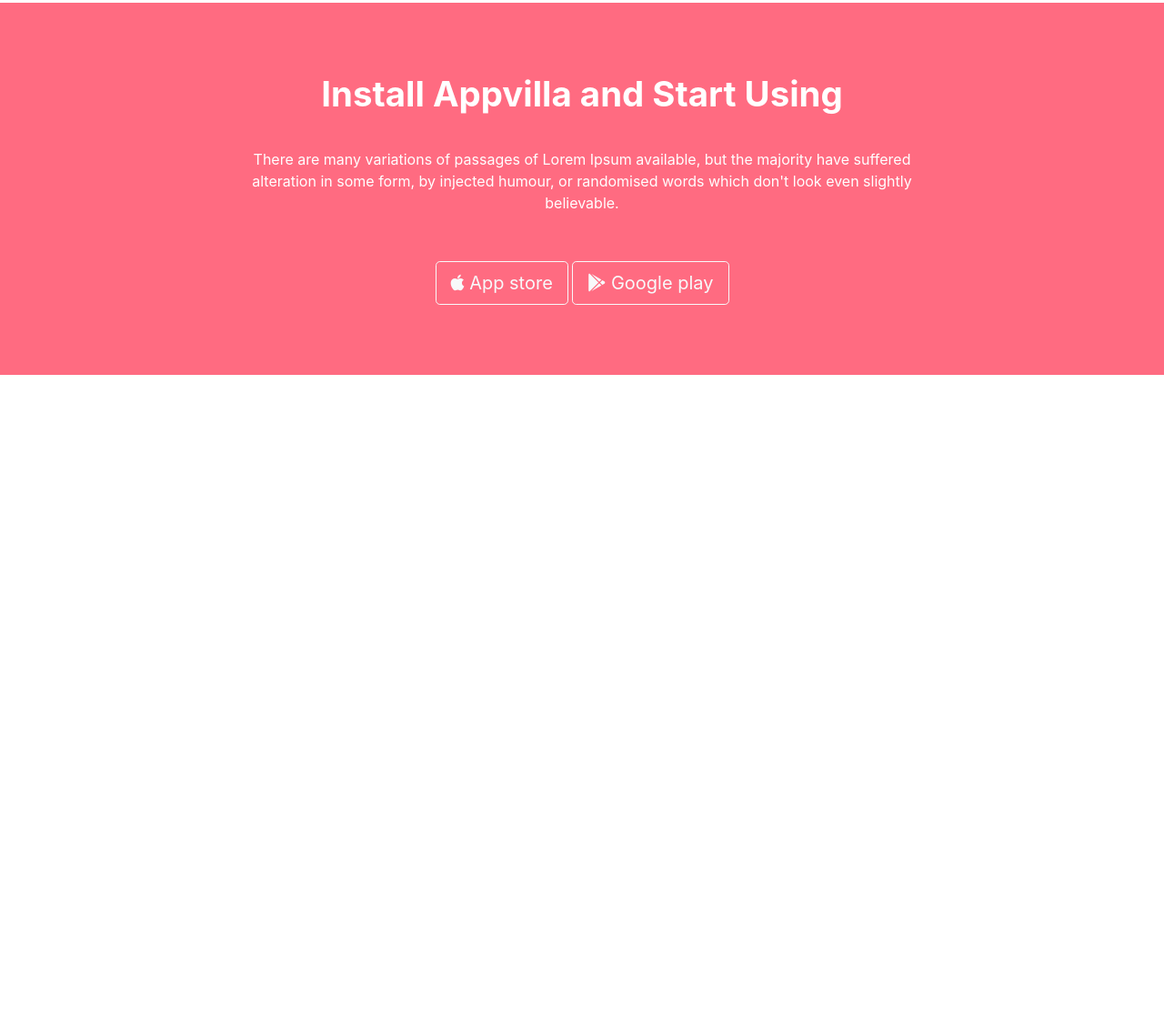
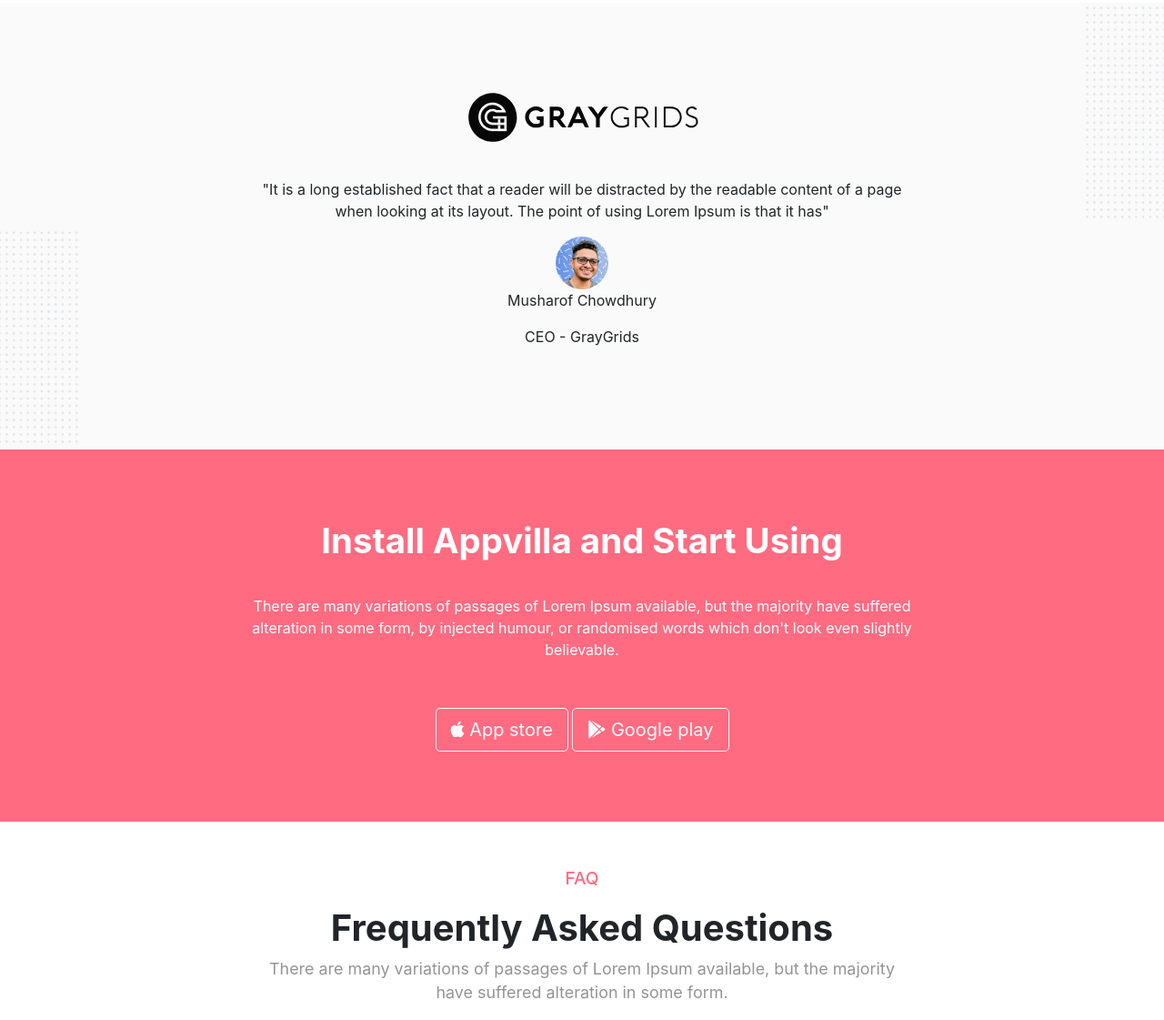
Before and after one commit to madan3242/Appvilla, a plain HTML site: page index.html in a window 1280 px wide. Shown: the part 5132-6253 px from the top of the page at 91% size. Before the commit the page ends 5544 px from the top, so only its background shows below. Drawn offline with nearby package versions, Linux system fonts and the light colour scheme.

Commit message:
testimonial

```diff
--- a/assets/css/style.css
+++ b/assets/css/style.css
@@ -15,19 +15,19 @@
 }
 
 
-.container-2, .pricing{
+.container-2, .pricing , .testimonial{
     background-color: hsl(0,0%,98%);
 }
-.container-2 .p-top, .pricing .p-top , .team .p-top{
+.container-2 .p-top, .pricing .p-top , .team .p-top , .faq .p-top{
     color: hsl(351,100%,71%);
     font-size: 1.2em;
     font-weight: 500;
 }
-.container-2 h2 , .pricing h2 , .team h2{
+.container-2 h2 , .pricing h2 , .team h2 , .faq h2{
     font-size: 2.5em;
     font-weight: 700;
 }
-.container-2 .p-bottom , .pricing .p-bottom , .team .p-bottom{
+.container-2 .p-bottom , .pricing .p-bottom , .team .p-bottom , .faq .p-bottom{
     color: hsl(0,0%,58%);
     font-size: 1.12em;
 }
@@ -67,7 +67,7 @@
     font-size: 1em;
     font-weight: 600;
 }
-.overview-2 , .team-2{
+.overview-2 , .team-2 {
     background-color: hsl(351,100%,71%);
     color: #fff;
     padding: 6% 0;
@@ -114,6 +114,34 @@
 .team .col-lg-4{
     margin: 5% 0;
 }
+.testimonial{
+    padding: 15% 0;
+    position: relative;
+    overflow: hidden;
+}
+.testimonial .testimonial-brand{
+    width: 20%;
+    margin-bottom: 5%;
+}
+.testimonial .testimonial-brand-1{
+    width: 35.2%;
+}
+.testimonial .testimonial-img{
+    width: 8%;
+    border-radius: 50%;
+}
+.testimonial .testi-1{
+    position: absolute;
+    width: 15%;
+    right: -100px;
+    top: 0px;
+}
+.testimonial .testi-2{
+    position: absolute;
+    width: 15%;
+    left: -100px;
+    bottom: 0px;
+}
 @media screen and (max-width : 540px) {
     body{
         text-align: center;
--- a/index.html
+++ b/index.html
@@ -382,55 +382,48 @@
                 </div>
             </div>
         </div>
-        <!-- <div class="container">
+
+    </section>
+    <section class="testimonial py-5">
+        <div class="container">
             <div class="row">
-                <div class="col-lg-10 mx-auto">
-                    <div id="carouselExampleIndicators" class="carousel slide" data-ride="carousel">
-                        <ol class="carousel-indicators">
-                          <li data-target="#carouselExampleIndicators" data-slide-to="0" class="active"></li>
-                          <li data-target="#carouselExampleIndicators" data-slide-to="1"></li>
-                          <li data-target="#carouselExampleIndicators" data-slide-to="2"></li>
-                        </ol>
+                <div class="col-lg-8 mx-auto py-5 text-center">
+                    <div id="testimonialSlidesOnly" class="carousel slide" data-ride="carousel" data-interval="1500">
                         <div class="carousel-inner">
                           <div class="carousel-item active">
-                            <div class="card d-block w-100 text-center">
-                                <div class="card-body">
-                                    <img class="w-25" src="./assets/images/testimonial/brand1.svg" alt="">
-                                    <p>"It is a long established fact that a reader will be distracted by the readable content of a page when looking at its layout. The point of using Lorem Ipsum is that it has"</p>
-                                    <img class="rounded w-25" src="./assets/images/testimonial/testi1.jpg" alt="">
-                                    <p>Musharof Chowdhury</p>
-                                    <p>CEO - GrayGrids</p>
-                                </div>
+                            <div class="d-block w-100">
+                                <img class="testimonial-brand testimonial-brand-1" src="./assets/images/testimonial/brand1.svg" alt="">
+                                <p>"It is a long established fact that a reader will be distracted by the readable content of a page when looking at its layout. The point of using Lorem Ipsum is that it has"</p>
+                                <img class="testimonial-img" src="./assets/images/testimonial/testi1.jpg" alt="">
+                                <p>Musharof Chowdhury</p>
+                                <p>CEO - GrayGrids</p>
                             </div>
                           </div>
                           <div class="carousel-item">
-                            <div class=" d-block w-100 text-center">
-                                <div class="">
-                                    <img class="w-100" src="./assets/images/testimonial/brand2.svg" alt="">
-                                    <p>"It is a long established fact that a reader will be distracted by the readable content of a page when looking at its layout. The point of using Lorem Ipsum is that it has"</p>
-                                    <img class="rounded w-25" src="./assets/images/testimonial/testi2.jpg" alt="">
-                                    <p>Naimur Rahman</p>
-                                    <p>CEO - WpthemesGrid</p>
-                                </div>
+                            <div class="d-block w-100">
+                                <img class="testimonial-brand" src="./assets/images/testimonial/brand3.svg" alt="">
+                                <p>"It is a long established fact that a reader will be distracted by the readable content of a page when looking at its layout. The point of using Lorem Ipsum is that it has"</p>
+                                <img class="testimonial-img" src="./assets/images/testimonial/testi3.jpg" alt="">
+                                <p>Musharof Chowdhury</p>
+                                <p>CEO - GrayGrids</p>
                             </div>
                           </div>
                           <div class="carousel-item">
-                            <div class="card d-block w-100 text-center">
-                                <div class="card-body">
-                                    <img class="w-100" src="./assets/images/testimonial/brand3.svg" alt="">
-                                    <p>"It is a long established fact that a reader will be distracted by the readable content of a page when looking at its layout. The point of using Lorem Ipsum is that it has"</p>
-                                    <img class="rounded w-25" src="./assets/images/testimonial/testi3.jpg" alt="">
-                                    <p>Naimur Rahman</p>
-                                    <p>CEO - WpthemesGrid</p>
-                                </div>
+                            <div class="d-block w-100">
+                                <img class="testimonial-brand" src="./assets/images/testimonial/brand2.svg" alt="">
+                                <p>"It is a long established fact that a reader will be distracted by the readable content of a page when looking at its layout. The point of using Lorem Ipsum is that it has"</p>
+                                <img class="testimonial-img" src="./assets/images/testimonial/testi2.jpg" alt="">
+                                <p>Musharof Chowdhury</p>
+                                <p>CEO - GrayGrids</p>
                             </div>
                           </div>
                         </div>
                       </div>
                 </div>
+                <img class="testi-1" src="./assets/images/testimonial/testi-patern.svg" alt="">
+                <img class="testi-2" src="./assets/images/testimonial/testi-patern.svg" alt="">
             </div>
-
-        </div> -->
+        </div>
     </section>
     <section class="container-fluid team-2">
         <div class="container">
@@ -445,5 +438,19 @@
             </div>
         </div>
     </section>
+
+    <section class="faq">
+        <div class="container">
+            <div class="row pt-5">
+                <div class="col-lg-8 mx-auto text-center">
+                    <p class="p-top">FAQ</p>
+                    <h2>Frequently Asked Questions</h2>
+                    <p class="p-bottom">There are many variations of passages of Lorem Ipsum available, but the majority have suffered alteration in some form.</p>
+                </div>
+            </div>
+
+
+
+    </section>
 </body>
 </html>
```
